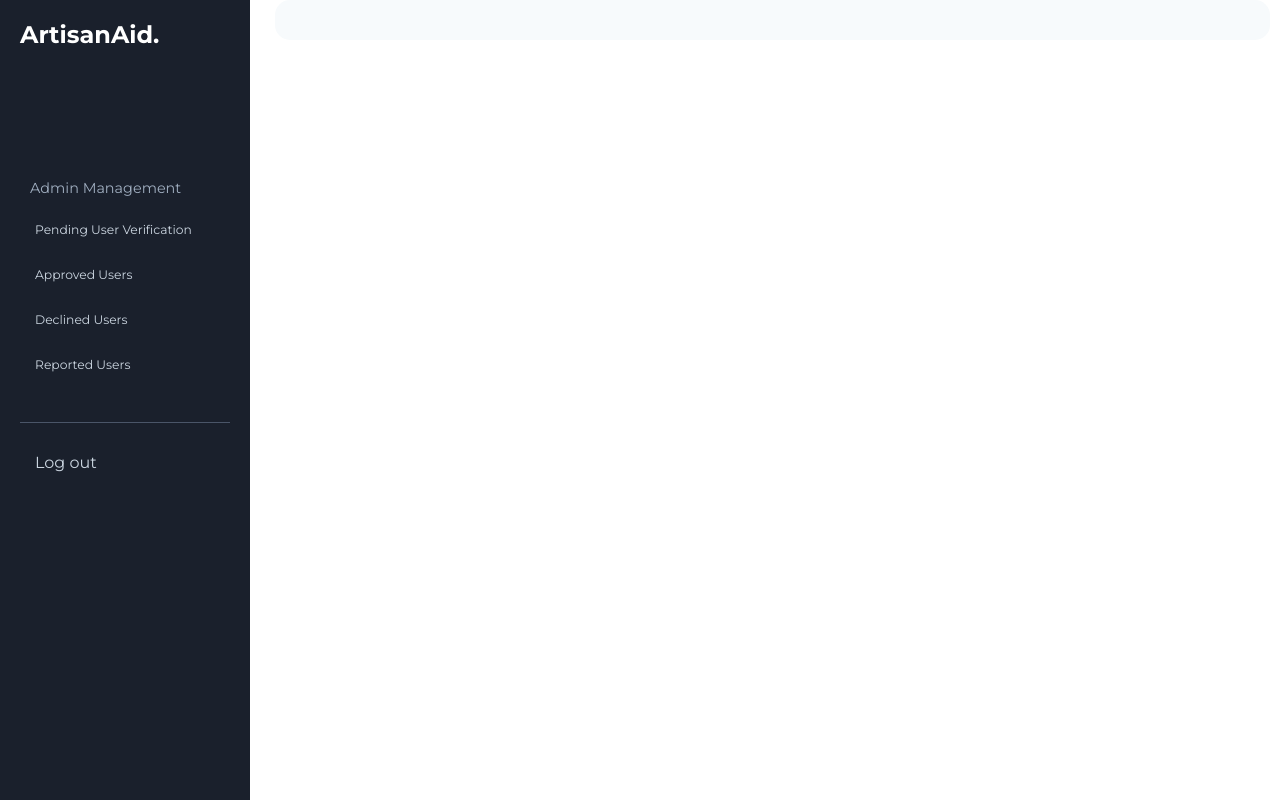
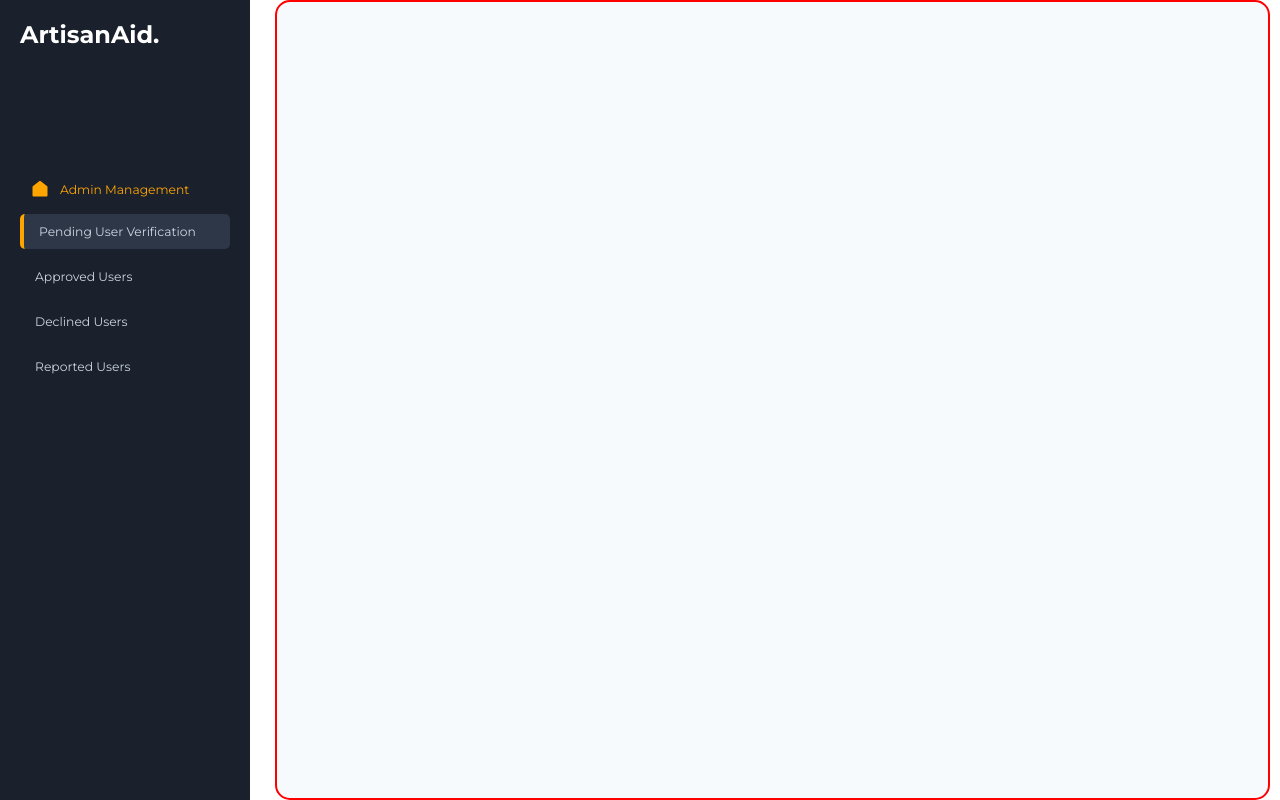
Before and after one commit to ozi-Shalom2333/artisian-aid, a React (Vite) app: page / in a window 1280 px wide. Built offline with nearby package versions, Linux system fonts and the light colour scheme.

Commit message:
fine tuned dashboard

```diff
--- a/src/dashboards/admin/AdminDashboard.jsx
+++ b/src/dashboards/admin/AdminDashboard.jsx
@@ -1,52 +1,72 @@
 import React from 'react';
-import { BrowserRouter as Router, Routes, Route, Link, useNavigate } from 'react-router-dom';
+import { useState } from 'react';
+import { BrowserRouter as Router, Routes, Route, NavLink} from 'react-router-dom';
 import '../../styles/admindashboard.css'
 import PendingVerification from './pages/PendingVerification';
 import ApprovedUsers from './pages/ApprovedUsers';
 import DeclinedUsers from './pages/DeclinedUsers';
 import ReportedUsers from './pages/ReportedUsers';
-
-
+import { RiHomeFill } from "react-icons/ri";
 
 const AdminDashboard = () => {
+
+  const [activeTab, setActiveTab] = useState('/pending-verification'); // Initialize with the default active tab
+
   return (
     <Router>
+
       <div className="dashboard-container">
       <div className="sidebar">
           <div className="logo">ArtisanAid.</div>
           <nav>
             <ul>
               <li className="admin-management-header">
-
+                <RiHomeFill size={20}/>
                 Admin Management
               </li>
               <li>
-              <Link to="/pending-verification" className="nav-link">
+                <NavLink
+                  to="/pending-verification"
+                  className={activeTab === '/pending-verification' ? 'nav-link-active' : 'nav-link'}
+                  onClick={() => setActiveTab('/pending-verification')}
+                >
                   Pending User Verification
-              </Link>
+                </NavLink>
               </li>
               <li>
-              <Link to="/approved-users" className="nav-link">
+                <NavLink
+                  to="/approved-users"
+                  className={activeTab === '/approved-users' ? 'nav-link-active' : 'nav-link'}
+                  onClick={() => setActiveTab('/approved-users')}
+                >
                   Approved Users
-              </Link>
+                </NavLink>
               </li>
               <li>
-              <Link to="/declined-users" className="nav-link">
+                <NavLink
+                  to="/declined-users"
+                  className={activeTab === '/declined-users' ? 'nav-link-active' : 'nav-link'}
+                  onClick={() => setActiveTab('/declined-users')}
+                >
                   Declined Users
-              </Link>
+                </NavLink>
               </li>
               <li>
-              <Link to="/reported-users" className="nav-link">
+                <NavLink
+                  to="/reported-users"
+                  className={activeTab === '/reported-users' ? 'nav-link-active' : 'nav-link'}
+                  onClick={() => setActiveTab('/reported-users')}
+                >
                   Reported Users
-              </Link>
+                </NavLink>
               </li>
             </ul>
           </nav>
-        <div className="logout">
-          <Link to="/logout" className="nav-link">
+          {/* <div className="logout">
+            <NavLink to="/logout" className="nav-link">
               Log out
-          </Link>
-        </div>
+            </NavLink>
+          </div> */}
         </div>
         <div className="main-content">
           <Routes>
--- a/src/dashboards/admin/pages/ApprovedUsers.jsx
+++ b/src/dashboards/admin/pages/ApprovedUsers.jsx
@@ -1,9 +1,10 @@
 import React from 'react'
+import '../../../styles/approvedusers.css'
 
 const ApprovedUsers = () => {
   return (
-    <div>
-
+    <div className='approved-users-container'>
+      <h1>Lorem ipsum dolor sit, amet consectetur adipisicing elit. Qui, facere.</h1>
     </div>
   )
 }
--- a/src/styles/admindashboard.css
+++ b/src/styles/admindashboard.css
@@ -1,11 +1,13 @@
 .dashboard-container {
   display: flex;
+  flex-direction: row;
   min-height: 100vh;
 }
+
 .sidebar {
   background-color: #1a202c;
   color: #fff;
-    width: 250px;
+  width: 20%;
   padding: 20px;
   display: flex;
   flex-direction: column;
@@ -16,12 +18,10 @@
   font-size: 1.5rem;
   font-weight: bold;
   margin-bottom: 100px;
-
 }
 
 .sidebar nav ul {
   list-style: none;
-    text-align: left;
   padding: 0;
   margin: 0;
 }
@@ -31,25 +31,29 @@
   font-size: 0.77rem;
 }
 
-  .sidebar nav ul li.admin-management-header {
-    color: #a0aec0;
-    margin-bottom: 15px;
-    padding-left: 10px;
-    font-size: 0.9rem;
-  }
-
-  .sidebar .nav-link {
+.nav-link,
+.nav-link-active {
   display: block;
   color: #cbd5e0;
   text-decoration: none;
   padding: 10px 15px;
   border-radius: 5px;
+
 }
 
-  .sidebar .nav-link:hover {
+.nav-link-active {
+  border-left: 4px solid orange;
   background-color: #2d3748;
-    color: #fff;
-    border-left:4px solid orange;
+}
+
+.sidebar nav ul li.admin-management-header {
+  margin-bottom: 15px;
+  padding-left: 10px;
+  display: flex;
+  gap: 10px;
+  color: #FFA500;
+  font-weight: 400;
+  align-items: center;
 }
 
 .sidebar .logout {
@@ -59,10 +63,8 @@
 
 .main-content {
   flex-grow: 1;
+  border: 2px solid red;
+  width: 80%;
+  height: 100vh;
   background-color: #f7fafc;
-    padding: 20px;
 }
-
-  .main-content h2 {
-    margin-top: 0;
-  }
--- /dev/null
+++ b/src/styles/approvedusers.css
@@ -0,0 +1,7 @@
+/* .approved-users-container{
+    width: 100%;
+    height: auto;
+    min-height: 100vh;
+    background-color: palevioletred;
+
+} */
```
Lines whose indentation alone changed are shown as unchanged.
